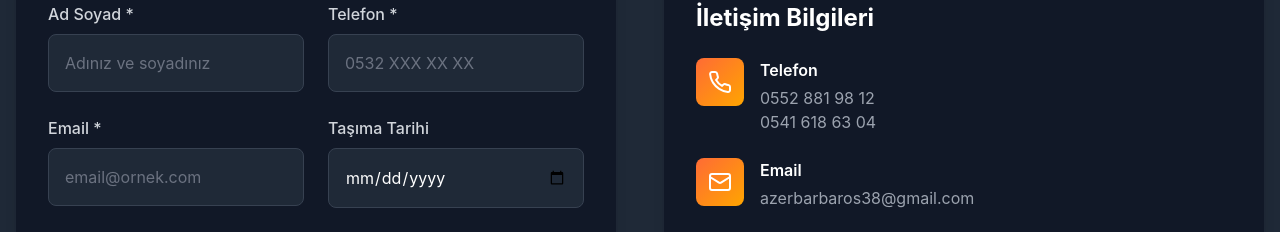
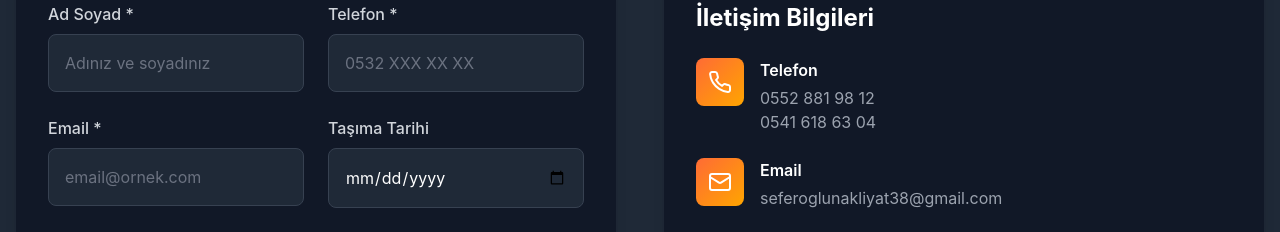
Before and after one commit to Azer0438/SEFEROGLU-NAKLIYAT, a React (Vite) app: page / in a window 1280 px wide. Shown: the part 4493-4725 px from the top of the page. Built offline with nearby package versions, Linux system fonts and the light colour scheme.

Commit message:
Update Contact.jsx

```diff
--- a/src/components/Contact.jsx
+++ b/src/components/Contact.jsx
@@ -218,7 +218,7 @@ const Contact = () => {
                   </div>
                   <div>
                     <h4 className="font-semibold text-white mb-1 text-sm md:text-base">Email</h4>
-                    <p className="text-gray-400 text-sm md:text-base">azerbarbaros38@gmail.com</p>
+                    <p className="text-gray-400 text-sm md:text-base">seferoglunakliyat38@gmail.com</p>
                   </div>
                 </div>
 
```
